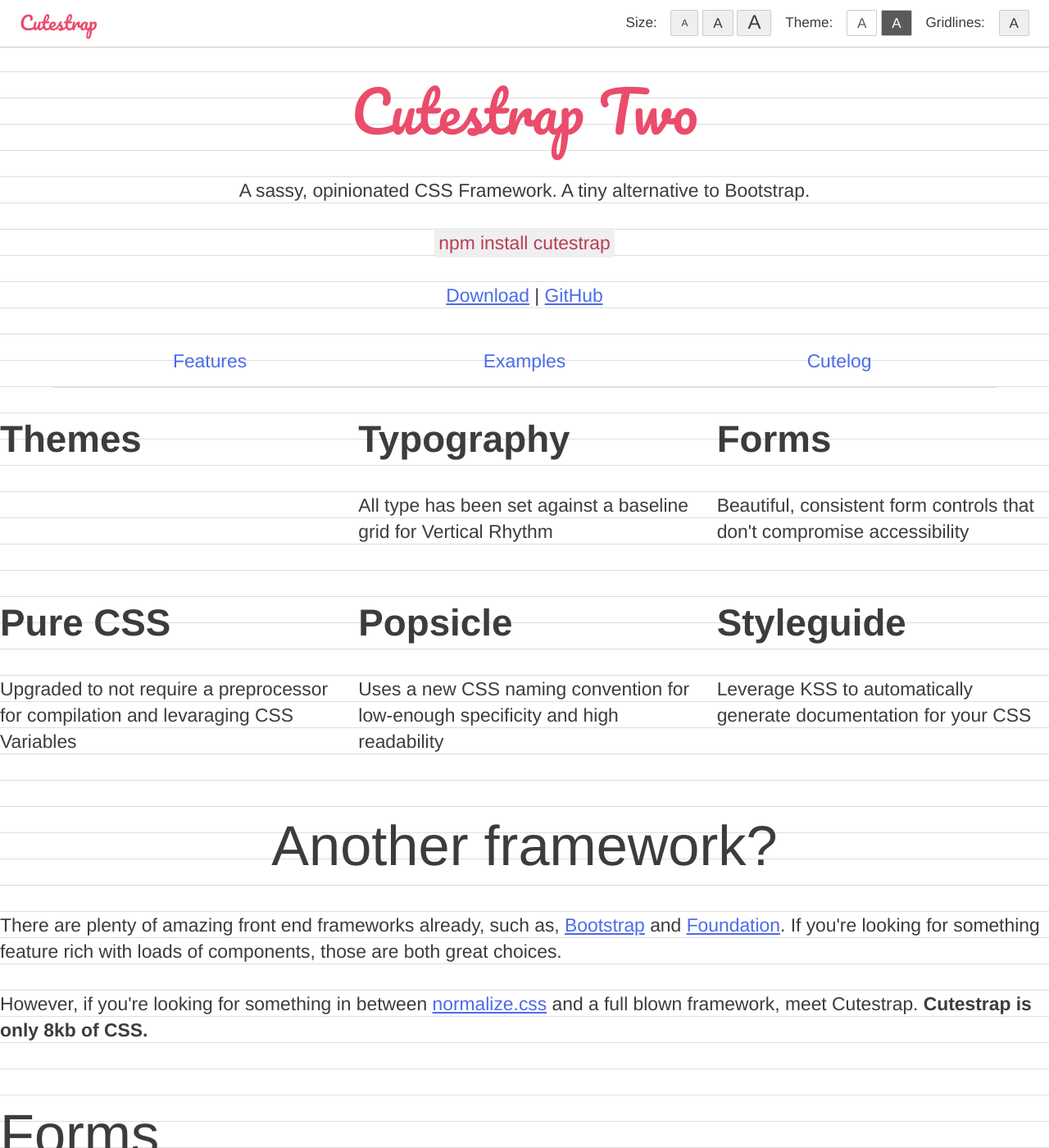
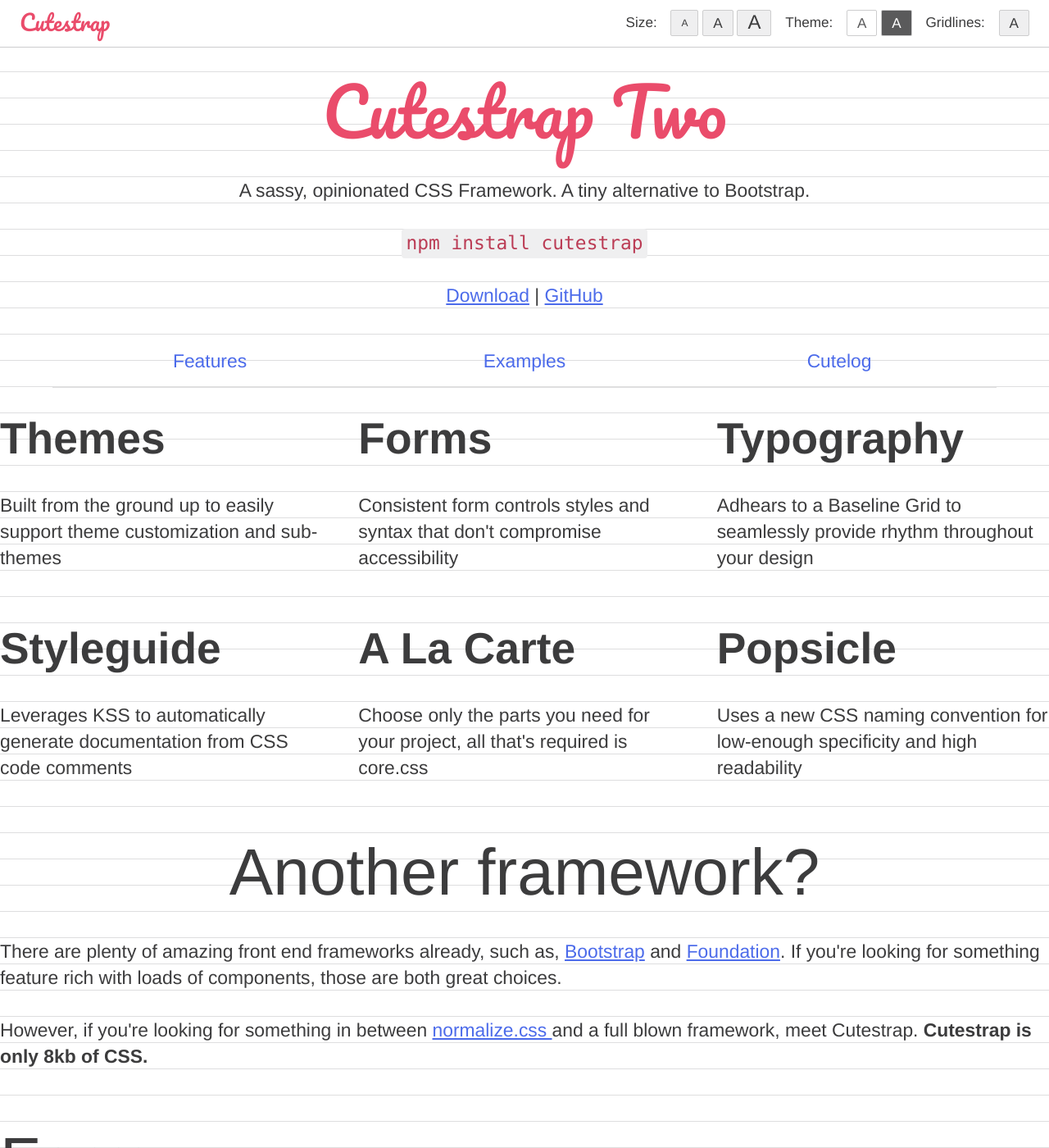
Before and after one commit to tylerchilds/cutestrap, a Jekyll site: the page built from index.html, in a window 1280 px wide and 1400 px high. Shown: the whole window at 82% size. Built offline with Jekyll 4.4.1, drawn with Linux system fonts in a browser that asks for light colours; some of the changed text lies outside the part shown.

Commit message:
updated content

```diff
--- a/css/main.css
+++ b/css/main.css
@@ -417,3 +417,16 @@
 .post {
   margin-bottom: var(--rhythm-double);
 }
+
+/*
+  5: Examples
+*/
+
+.example-column::before {
+    background-color: var(--color-primary);
+    color: var(--color-white);
+    content: 'Column';
+    display: block;
+    margin-bottom: var(--rhythm);
+    text-align: center;
+}
--- a/index.html
+++ b/index.html
@@ -26,39 +26,46 @@
     <div>
       <h4>Themes</h4>
       <p>
+        Built from the ground up to easily support theme customization
+        and sub-themes
+      </p>
+    </div>
+    <div>
+      <h4>Forms</h4>
+      <p>
+		Consistent form controls styles and syntax that don't compromise
+        accessibility
       </p>
     </div>
     <div>
       <h4>Typography</h4>
       <p>
-		All type has been set against a baseline grid for Vertical Rhythm
-      </p>
-    </div>
-    <div>
-      <h4>Forms</h4>
-      <p>
-		Beautiful, consistent form controls that don't compromise accessibility
+        Adhears to a Baseline Grid to seamlessly provide rhythm throughout
+        your design
       </p>
     </div>
   </article>
   <article class="grid grid--medium">
     <div>
-      <h4>Pure CSS</h4>
+      <h4>Styleguide</h4>
+	  <p>
+		Leverages KSS to automatically generate documentation from CSS code
+        comments
+	  </p>
+    </div>
+    <div>
+      <h4>A La Carte</h4>
       <p>
-		Upgraded to not require a preprocessor for compilation and levaraging CSS Variables
+        Choose only the parts you need for your project, all that's required
+        is core.css
       </p>
     </div>
     <div>
       <h4>Popsicle</h4>
       <p>
-		Uses a new CSS naming convention for low-enough specificity and high readability
+		Uses a new CSS naming convention for low-enough specificity and high
+        readability
       </p>
-    </div>
-    <div>
-      <h4>Styleguide</h4>
-	  <p>
-		Leverage KSS to automatically generate documentation for your CSS
-	  </p>
     </div>
   </article>
 </section>
@@ -67,10 +74,18 @@
 <section class="wrapper-small">
   <h3 class="ta-center">Another framework?</h3>
   <p>
-    There are plenty of amazing front end frameworks already, such as, <a href="http://getbootstrap.com/" target="_blank">Bootstrap</a> and <a href="http://foundation.zurb.com/" target="_blank">Foundation</a>. If you're looking for something feature rich with loads of components, those are both great choices.
+    There are plenty of amazing front end frameworks already, such as,
+    <a href="http://getbootstrap.com/" target="_blank">Bootstrap</a> and
+    <a href="http://foundation.zurb.com/" target="_blank">Foundation</a>.
+    If you're looking for something feature rich with loads of components,
+    those are both great choices.
   </p>
   <p>
-    However, if you're looking for something in between <a href="https://necolas.github.io/normalize.css/" target="_blank">normalize.css</a> and a full blown framework, meet Cutestrap. <strong>Cutestrap is only 8kb of CSS.</strong>
+    However, if you're looking for something in between
+    <a href="https://necolas.github.io/normalize.css/" target="_blank">
+        normalize.css
+    </a> and a full blown framework, meet Cutestrap.
+    <strong>Cutestrap is only 8kb of CSS.</strong>
   </p>
 </section>
 
@@ -78,36 +93,14 @@
 <section class="wrapper">
   <h2>Forms</h2>
   <p>
-    Form controls are unified in both their display and in their semantic markup. Because they are modified using only CSS, accessibility doesn't suffer.
+    Form controls are unified in both their display and in their semantic
+    markup. Because they are modified using only CSS, accessibility doesn't
+    suffer.
   </p>
   <form>
     <label class="field">
       <input type="text" />
       <span class="label">Your Name</span>
-    </label>
-    <label class="field">
-      <select>
-        <option disabled="disabled" selected="selected">Flavors</option>
-        <option>Chocolate</option>
-        <option>Vanilla</option>
-      </select>
-      <span class="label" for="select">Flavor</span>
-    </label>
-    <label class="field">
-      <select>
-        <option disabled="disabled" selected="selected">Flavors</option>
-        <option>Chocolate</option>
-        <option>Vanilla</option>
-      </select>
-      <span class="label" for="select">Flavor</span>
-    </label>
-    <label class="field">
-      <select>
-        <option disabled="disabled" selected="selected">Flavors</option>
-        <option>Chocolate</option>
-        <option>Vanilla</option>
-      </select>
-      <span class="label" for="select">Flavor</span>
     </label>
     <label class="field -inline">
       <input type="radio" name="example" />
@@ -163,22 +156,32 @@
 
   <h3>Buttons</h3>
   <p>
-    A default button is applied with the <code>.btn</code> class or automatically on <code>button</code> tags or button/submit inputs.
+    A default button is applied with the <code>.button</code> class.
+    Popsicle modifiers can be used for different button variations.
   </p>
   <p>
     <button class="button">Default</button>
     <button class="button -secondary">Secondary</button>
+    <button class="button -outlined">Outlined</button>
     <a class="button -link" href="#">Link</a>
   </p>
 
 <pre><xmp><button class="button">Default</button>
 <button class="button -secondary">Secondary</button>
+<button class="button -outlined">Outlined</button>
 <a class="button -link" href="#">Link</a></xmp></pre>
+  <p>
+    Complete list of modifiers are available in the
+    <a href="https://docs.cutestrap.com/section-2.html" target="_blank">
+      Buttons Documentation
+    </a>
+  </p>
   <hr />
 
   <h2>Grid</h2>
   <p>
-    The grid is completely implicit, so columns will size themselves to be equal width to their siblings.
+    The default grid is completely implicit, so columns will size themselves
+    to be equal amongst themeselves.
   </p>
   <section class="grid">
     <div class="example-column"></div>
@@ -196,75 +199,10 @@
     <div class="example-column"></div>
   </section>
 <pre><xmp><section class="grid">
-  <div>25% Column</div>
-  <div>25% Column</div>
-  <div>25% Column</div>
-  <div>25% Column</div>
+  <div>Column</div>
+  <div>Column</div>
+  <div>Column</div>
 </section></xmp></pre>
-
-  <h3>Grid Modifiers</h3>
-  <p>
-    The grid will display on all screens by default. If you'd like the grid to only start on larger screens, you can use these modifier classes. Columns will be stacked on smaller screens.
-  </p>
-
-  <table>
-    <tr>
-      <td><p><code>.grid--medium</code></p></td>
-      <td><p>The grid will start 600px screen width.</p></td>
-    </tr>
-    <tr>
-      <td colspan="2">
-        <section class="grid grid--medium">
-          <div class="example-column"></div>
-          <div class="example-column"></div>
-        </section>
-      </td>
-    </tr>
-    <tr>
-      <td><p><code>.grid--large</code></p></td>
-      <td><p>The grid will start at 960px screen width.</p></td>
-    </tr>
-    <tr>
-      <td colspan="2">
-        <section class="grid grid--large">
-          <div class="example-column"></div>
-          <div class="example-column"></div>
-        </section>
-      </td>
-    </tr>
-  </table>
-
-  <h3>Column Modifiers</h3>
-  <p>
-    By adding these modifier classes, you will change the <code>flex-grow</code> property that the columns use to size themselves, effectively changing the <strong>"weight"</strong> of the column. Heavier weighted columns will be wider than lighter columns. If all the weights are equal, the column widths will be equal.
-  </p>
-
-  <table>
-    <tr>
-      <td><p><code>.column--light</code></p></td>
-      <td><p>Half the weight of the default column.</p></td>
-    </tr>
-    <tr>
-      <td colspan="2">
-        <section class="grid">
-          <div class="example-column column--light"></div>
-          <div class="example-column"></div>
-        </section>
-      </td>
-    </tr>
-    <tr>
-      <td><p><code>.column--heavy</code></p></td>
-      <td><p>Twice the weight of the default column.</p></td>
-    </tr>
-    <tr>
-      <td colspan="2">
-        <section class="grid">
-          <div class="example-column column--heavy"></div>
-          <div class="example-column"></div>
-        </section>
-      </td>
-    </tr>
-  </table>
 
   <h3>Wrappers</h3>
 
@@ -296,7 +234,10 @@
   <h2>Typography</h2>
 
   <p>
-    All the typography is sized using rems (based on 62.5% by default, going up to 78.125% on screens larger than 960px), to a baseline of 2.4rem by default. Every element adheres to this baseline grid with perfect vertical rhythm.
+    All typography and base styles are set to use a Baseline Grid to provide
+    consistent Vertical Rhythm. The foundation of this is the <code>--rhythm</code> CSS Custom
+    Property. All typography hinges on this single variable. If you want to
+    customize the baseline grid, this is the single variable you will change.
   </p>
 
   <h1>Headline 1</h1>
```
Also changed, not shown: css/versions/cutestrap.2.0.0.beta.min.css.
